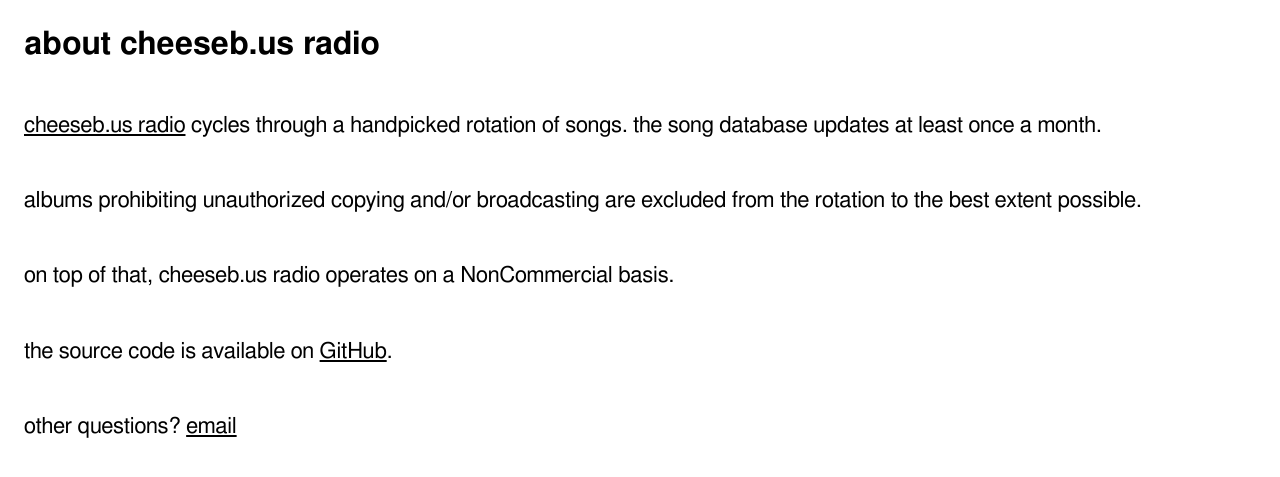
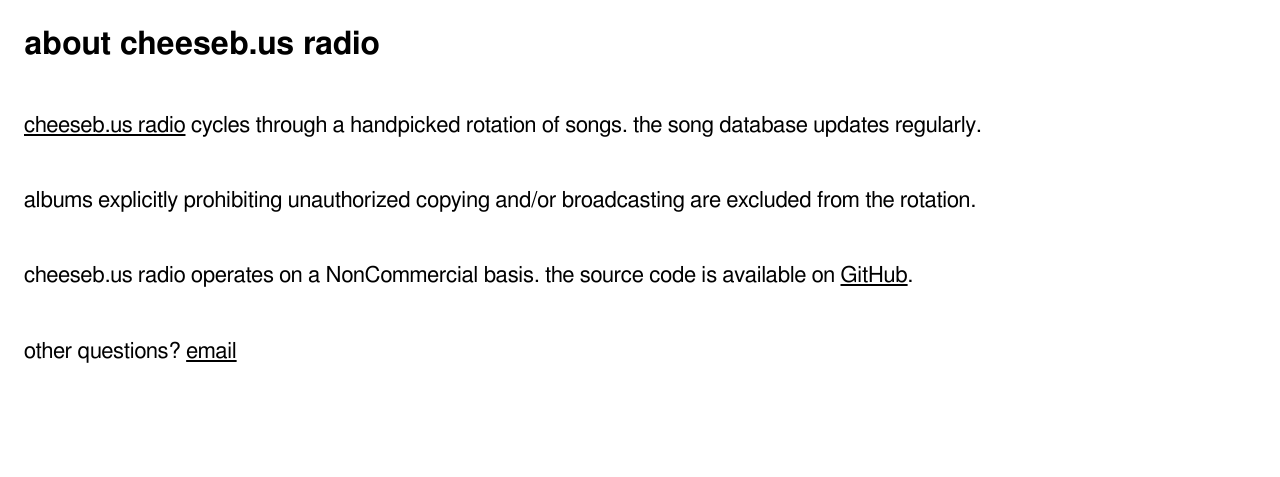
Before and after one commit to pnaf/cheeseb.us, a PHP site: page /radio/about/ in a window 1280 px wide. Shown: the top 477 px of the page. Run offline with PHP 8.4, Linux system fonts and the light colour scheme.

Commit message:
Concise paragraphs are nice

```diff
--- a/radio/about/index.php
+++ b/radio/about/index.php
@@ -7,10 +7,9 @@
 <body>
     <div id="content">
         <h2>about cheeseb.us radio</h2>
-        <h6><a href="/radio/">cheeseb.us radio</a> cycles through a handpicked rotation of songs. the song database updates at least once a month.</h6>
-        <h6>albums prohibiting unauthorized copying and/or broadcasting are excluded from the rotation to the best extent possible.</h6>
-        <h6>on top of that, cheeseb.us radio operates on a NonCommercial basis.</h6>
-        <h6>the source code is available on <a href="https://github.com/pnaf/cheeseb.us/tree/master/radio">GitHub</a>.
+        <h6><a href="/radio/">cheeseb.us radio</a> cycles through a handpicked rotation of songs. the song database updates regularly.</h6>
+        <h6>albums explicitly prohibiting unauthorized copying and/or broadcasting are excluded from the rotation.</h6>
+        <h6>cheeseb.us radio operates on a NonCommercial basis. the source code is available on <a href="https://github.com/pnaf/cheeseb.us/tree/master/radio">GitHub</a>.
         <h6>other questions? <a href="mailto:admin@cheeseb.us">email</a></h6>
     </div>
 </body>
```
